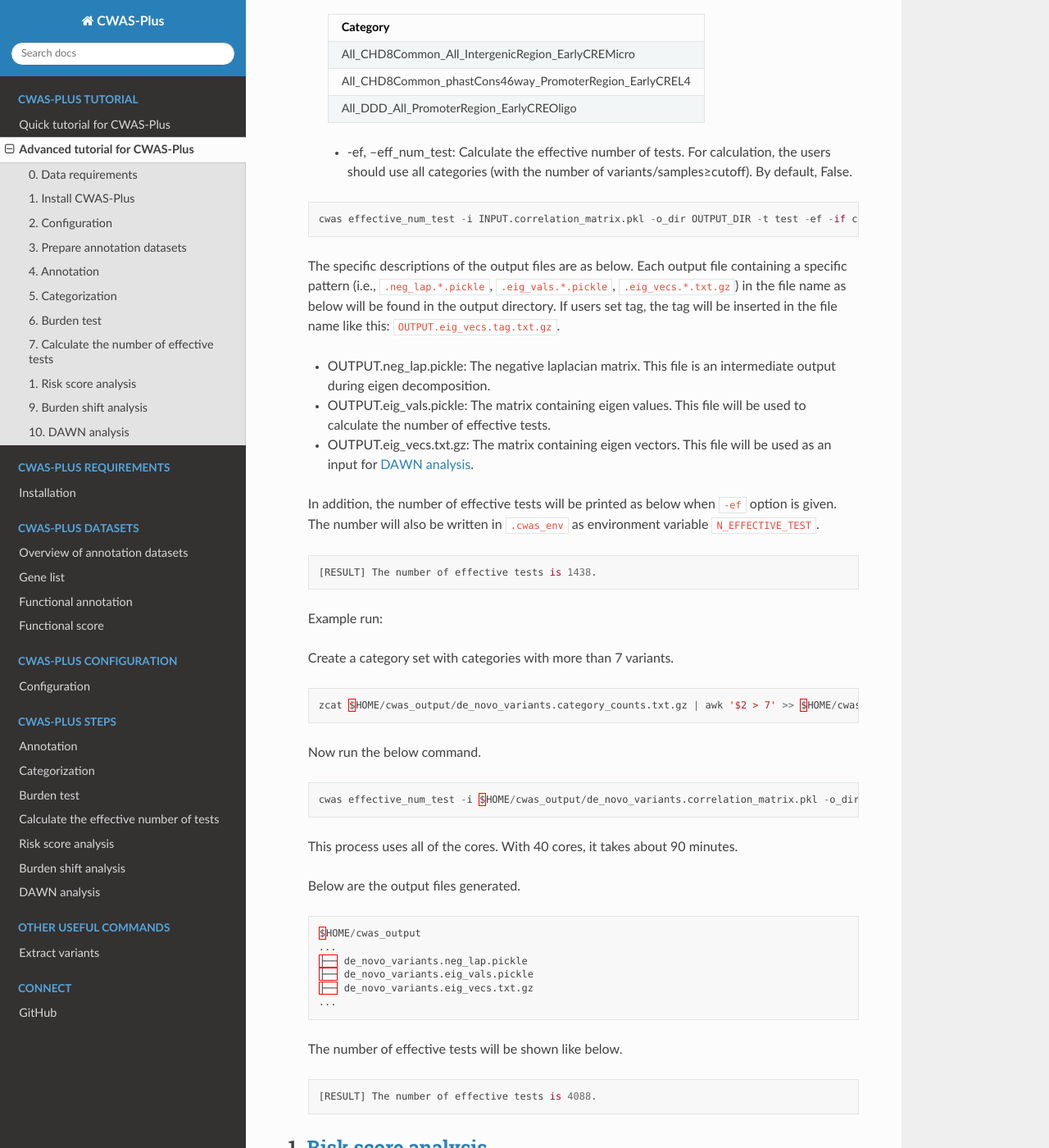
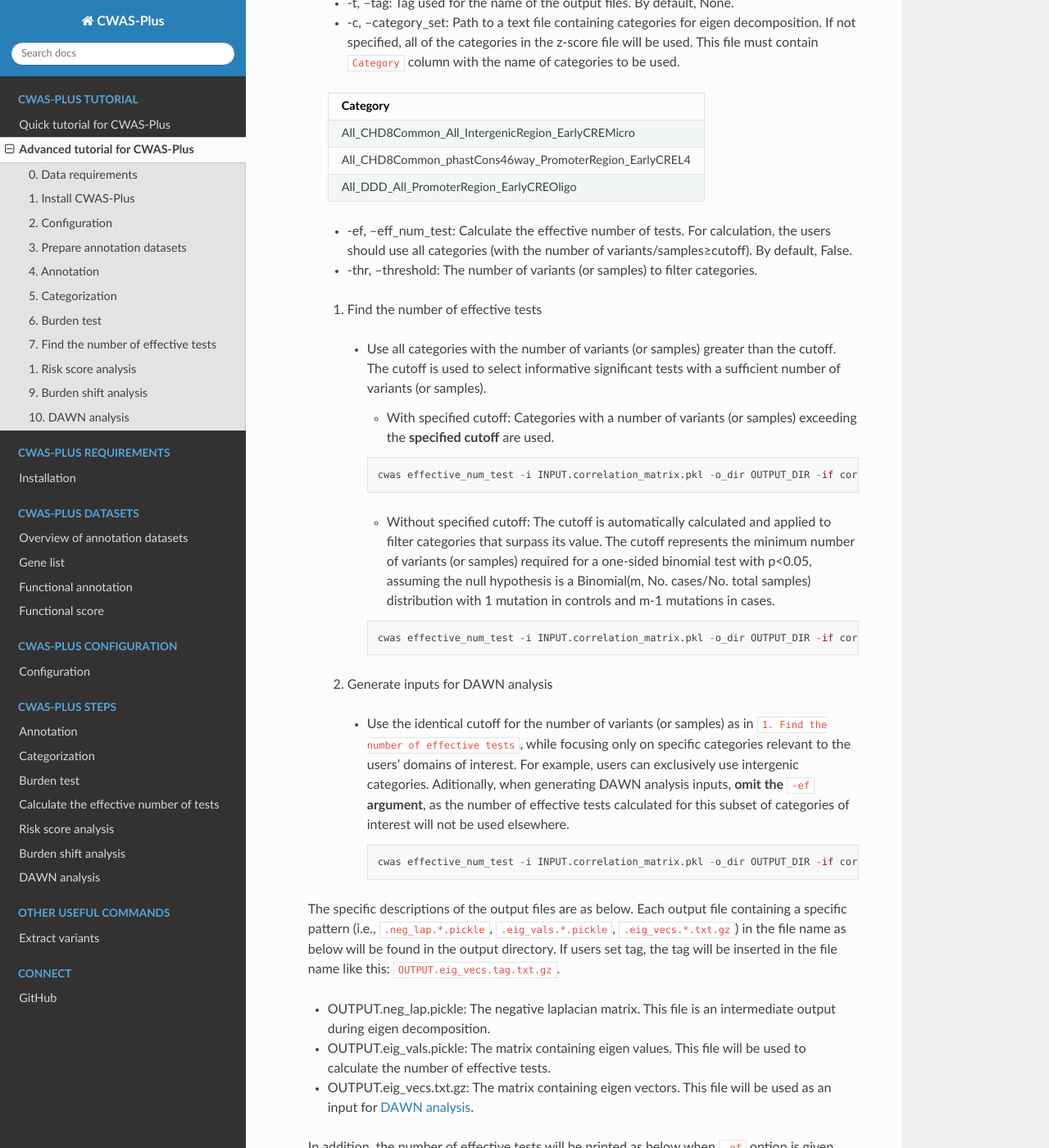
Before and after one commit to joonan-lab/cwas, a Sphinx documentation site: the page built from docs/quickstart/advanced_tutorial.rst, in a window 1280 px wide and 1400 px high, scrolled down 16346 px. Shown: the whole window at 82% size. Built offline with Sphinx 7.4.7 and the Read the Docs theme 2.0.0, drawn with Linux system fonts in a browser that asks for light colours; some of the changed text lies outside the part shown.

Commit message:
Update advanced_tutorial.rst

```diff
--- a/docs/quickstart/advanced_tutorial.rst
+++ b/docs/quickstart/advanced_tutorial.rst
@@ -621,10 +621,12 @@
 
 
 
-7.  :ref:`Calculate the number of effective tests <effnumtest>`
+7.  :ref:`Find the number of effective tests <effnumtest>`
 ####################################################################
 
   From correlation matrix, compute eigen values and vectors. Based on these outputs, users can calculate the number of effective tests.
+
+  The outputs of this command can also be used for DAWN analysis. More detailed explanations are below the description of parameters.
 
   The parameters of the command are as below:
 
@@ -636,7 +638,7 @@
 
     - -o_dir, --output_directory: Path to the directory where the output files will be saved. By default, outputs will be saved at ``$CWAS_WORKSPACE``.
     - -n, --num_sim: Number of eigen values to use in calculating the number of effective tests. The maximum number is equivalent to the number of categories. By default, 10000.
-    - -s, --sample_info: Path to the txt file containing the sample information for each sample. This file must have three columns (``SAMPLE``, ``FAMILY``, ``PHENOTYPE``) with the exact name. Required only when input format is set to ``inter``. By default, None.
+    - -s, --sample_info: Path to the txt file containing the sample information for each sample. This file must have three columns (``SAMPLE``, ``FAMILY``, ``PHENOTYPE``) with the exact name. Required only when input format is set to ``inter`` and when ``-ef`` is used without ``-thr``. By default, None.
     - -t, --tag: Tag used for the name of the output files. By default, None.
     - -c, --category_set: Path to a text file containing categories for eigen decomposition. If not specified, all of the categories in the z-score file will be used. This file must contain ``Category`` column with the name of categories to be used.
 
@@ -651,12 +653,32 @@
     +-------------------------------------------------------+
 
     - -ef, --eff_num_test: Calculate the effective number of tests. For calculation, the users should use all categories (with the number of variants/samples≥cutoff). By default, False.
+    - -thr, --threshold: The number of variants (or samples) to filter categories.
 
 
-  .. code-block:: solidity
+    1. Find the number of effective tests
 
-    cwas effective_num_test -i INPUT.correlation_matrix.pkl -o_dir OUTPUT_DIR -t test -ef -if corr -n 7918 -c CATEGORY_SET.txt
+      - Use all categories with the number of variants (or samples) greater than the cutoff. The cutoff is used to select informative significant tests with a sufficient number of variants (or samples).
 
+        - With specified cutoff: Categories with a number of variants (or samples) exceeding the **specified cutoff** are used.
+
+        .. code-block:: solidity
+
+            cwas effective_num_test -i INPUT.correlation_matrix.pkl -o_dir OUTPUT_DIR -if corr -n 10000 -ef -thr 7
+
+        - Without specified cutoff: The cutoff is automatically calculated and applied to filter categories that surpass its value. The cutoff represents the minimum number of variants (or samples) required for a one-sided binomial test with p\<0.05, assuming the null hypothesis is a Binomial(m, No. cases/No. total samples) distribution with 1 mutation in controls and m-1 mutations in cases.
+
+        .. code-block:: solidity
+
+            cwas effective_num_test -i INPUT.correlation_matrix.pkl -o_dir OUTPUT_DIR -if corr -n 10000 -ef
+
+    2. Generate inputs for DAWN analysis
+
+      - Use the identical cutoff for the number of variants (or samples) as in ``1. Find the number of effective tests``, while focusing only on specific categories relevant to the users' domains of interest. For example, users can exclusively use intergenic categories. Aditionally, when generating DAWN analysis inputs, **omit the** ``-ef`` **argument**, as the number of effective tests calculated for this subset of categories of interest will not be used elsewhere.
+
+        .. code-block:: solidity
+
+            cwas effective_num_test -i INPUT.correlation_matrix.pkl -o_dir OUTPUT_DIR -if corr -n 10000 -c CATEGORY_SET.txt
 
   The specific descriptions of the output files are as below. Each output file containing a specific pattern (i.e., ``.neg_lap.*.pickle``, ``.eig_vals.*.pickle``, ``.eig_vecs.*.txt.gz``) in the file name as below will be found in the output directory. If users set tag, the tag will be inserted in the file name like this: ``OUTPUT.eig_vecs.tag.txt.gz``.
 
```
